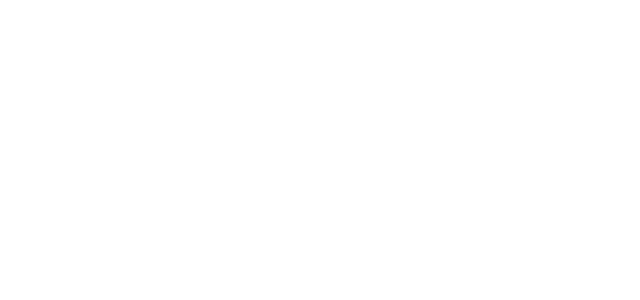
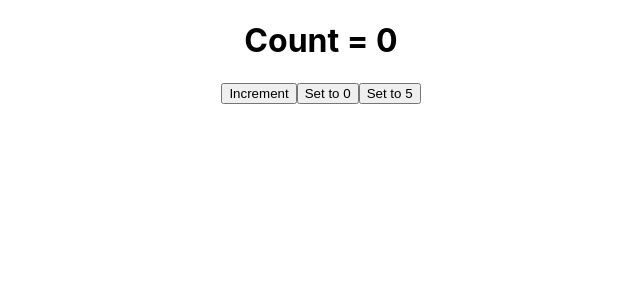
Before and after one commit to deepak252/Reactjs-Tutorial, a React (Create React App) app: page / in a window 1280 px wide. Shown: the top 300 px of the page, without its empty margins (319-959 px from the left). Built offline with nearby package versions, Linux system fonts and the light colour scheme.

Commit message:
UseState rendering test

```diff
--- a/src/App.js
+++ b/src/App.js
@@ -1,9 +1,11 @@
 import "./App.css";
+import UseState from "./components/UseState/UseState.js";
 
 function App() {
+    console.log("App Render");
     return (
         <div className="App">
-
+            <UseState />
         </div>
     );
 }
--- /dev/null
+++ b/src/components/UseState/UseState.js
@@ -0,0 +1,18 @@
+import React, { useState } from "react";
+
+function UseState() {
+    const [count,setCount] = useState(0);
+
+    console.log("UseState Render");
+
+    return (
+        <div>
+            <h1> Count = {count}</h1>
+            <button onClick={()=>setCount(c=>c+1)}>Increment</button>
+            <button onClick={()=>setCount(0)}>Set to 0</button>
+            <button onClick={()=>setCount(5)}>Set to 5</button>
+        </div>
+    )
+}
+
+export default UseState;
--- a/src/index.js
+++ b/src/index.js
@@ -6,9 +6,9 @@
 
 const root = ReactDOM.createRoot(document.getElementById("root"));
 root.render(
-    <React.StrictMode>
+    // <React.StrictMode>
         <App />
-    </React.StrictMode>
+    // </React.StrictMode>
 );
 
 // If you want to start measuring performance in your app, pass a function
```
